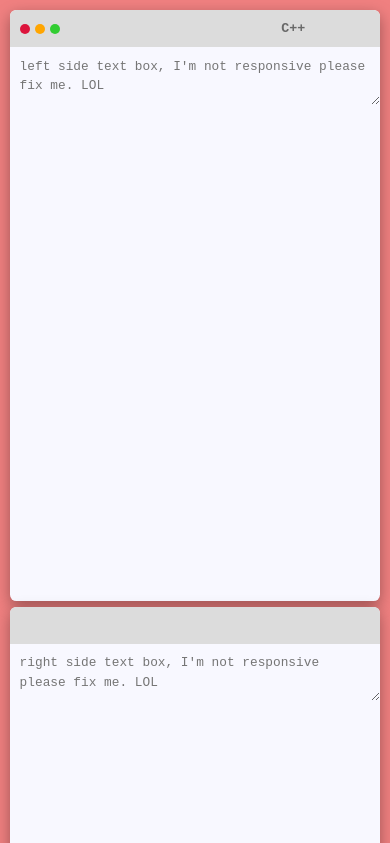
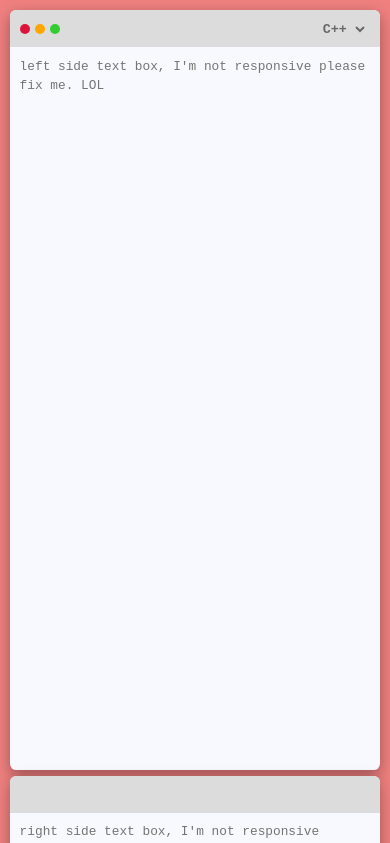
Before and after one commit to ghulam2545/Rubr, a website: page index.html in a window 390 px wide. Shown: the top 843 px of the page. Drawn offline with Linux system fonts and the light colour scheme; a web font is replaced by a local one.

Commit message:
some styling thing

```diff
--- a/public/app.js
+++ b/public/app.js
@@ -1,11 +1,47 @@
+/**
+ * to test in mobile browser
+ * http://<Local IP Address>:<port number>
+ */
+
 // console.log("Hello World");
 
-const Alert = (msg) => {
-    alert(`Hey ${msg} dude, I'm not working right now. lol`);
-};
+// const Alert = (msg) => {
+//     alert(`Hey ${msg} dude, I'm not working right now. lol`);
+// };
 
-const lang = document.querySelector(".all-lang");
+// const lang = document.querySelector(".all-lang");
 
-lang.addEventListener("change", () => {
-    Alert(lang.value);
-});
+// lang.addEventListener("change", () => {
+//     Alert(lang.value);
+// });
+
+// textarea = document.querySelector("textarea");
+// textarea.addEventListener("input", autoResize, false);
+
+// function autoResize() {
+//     console.log(typeof this.style.height);
+//     this.style.maxHeight = "400px";
+//     this.style.maxHeight = this.scrollHeight + "px";
+//     // if (this.style.height >= "400") return;
+// }
+
+// const textarea = document.querySelector('textarea');
+// textarea.style.placeholder = "some placeholder";
+
+// window.onload(() => {
+//     const textarea = document.querySelector("textarea");
+//     console.log(textarea);
+//     textarea.style.placeholder = "some placeholder";
+// });
+
+// const data = `int main() {
+//     cout << "name";
+//     return 0;
+// }`;
+// const func = () => {
+//     const res = document.querySelector("textarea");
+//     console.log(res);
+//     res.innerHTML = data;
+//     console.log("done");
+// };
+// func();
--- a/public/style.css
+++ b/public/style.css
@@ -18,7 +18,6 @@ body {
     display: flex;
 }
 .left {
-    /* border: 1px solid black; */
     width: 60%;
     height: 95vh;
     background-color: var(--primary-color);
@@ -48,12 +47,13 @@ body {
     position: absolute;
     right: 12px;
     top: 24%;
-    padding: 2px 0.5em;
+    padding: 2px 0.4em;
     background: transparent;
-    appearance: none;
+    /* appearance: none; */
     color: dimgray;
     border: none;
     font-weight: bold;
+    text-align: right;
 }
 .textbox {
     float: left;
@@ -64,19 +64,18 @@ body {
 }
 .textbox textarea {
     width: 100%;
-    height: auto;
+    min-height: 89vh;
     padding: 0.6rem;
     font-family: var(--secondry-font);
     font-size: 0.8rem;
     line-height: 1.5em;
     border: none;
-    /* outline: none; */
-    /* resize: none; */
+    outline: none;
+    resize: none;
     background: transparent;
     text-shadow: none;
 }
 .right {
-    /* border: 1px solid black; */
     width: 40%;
     height: 95vh;
     background-color: var(--primary-color);
@@ -92,11 +91,11 @@ body {
     }
     .left {
         width: 100%;
-        height: 70vh;
+        height: 90vh;
         margin-bottom: 6px;
     }
     .right {
         width: 100%;
-        height: 50vh;
+        height: 70vh;
     }
 }
```
